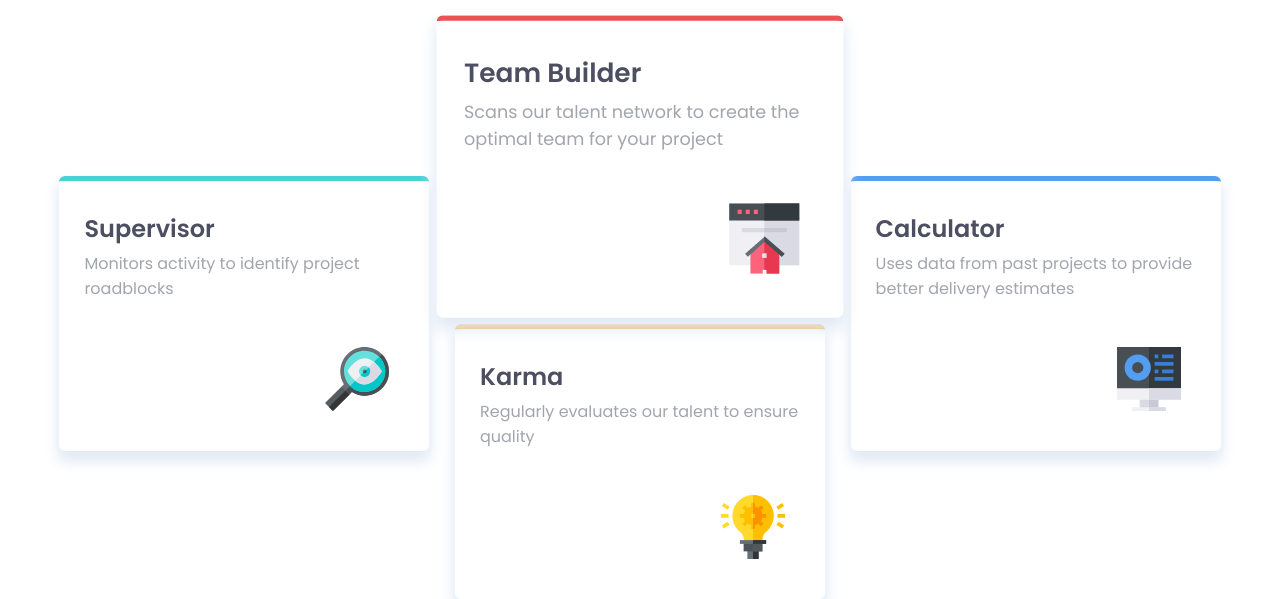
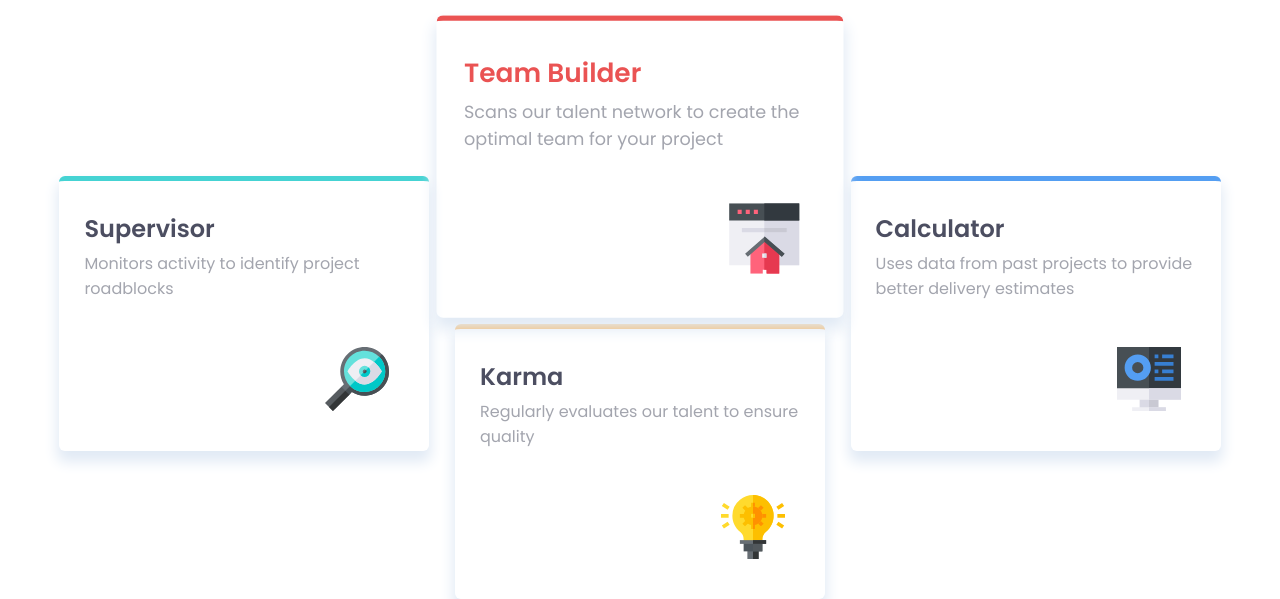
Before and after one commit to nirglus/four-card-feature-section-master, a plain HTML site: page index.html in a window 1280 px wide. In both pictures the pointer is over the element "Team Builder". Shown: the part 278-877 px from the top of the page. Drawn offline with Linux system fonts and the light colour scheme.

Commit message:
add hover for team b

```diff
--- a/css/style.css
+++ b/css/style.css
@@ -57,10 +57,12 @@ header{
 }
 .supervisor:hover h2{
     color: hsl(180, 62%, 55%);
-
 }
 .team-b{
     border-color: hsl(0, 78%, 62%);
+}
+.team-b:hover h2{
+    color: hsl(0, 78%, 62%);
 }
 .karma{
     border-color: hsl(34, 97%, 64%);
```
